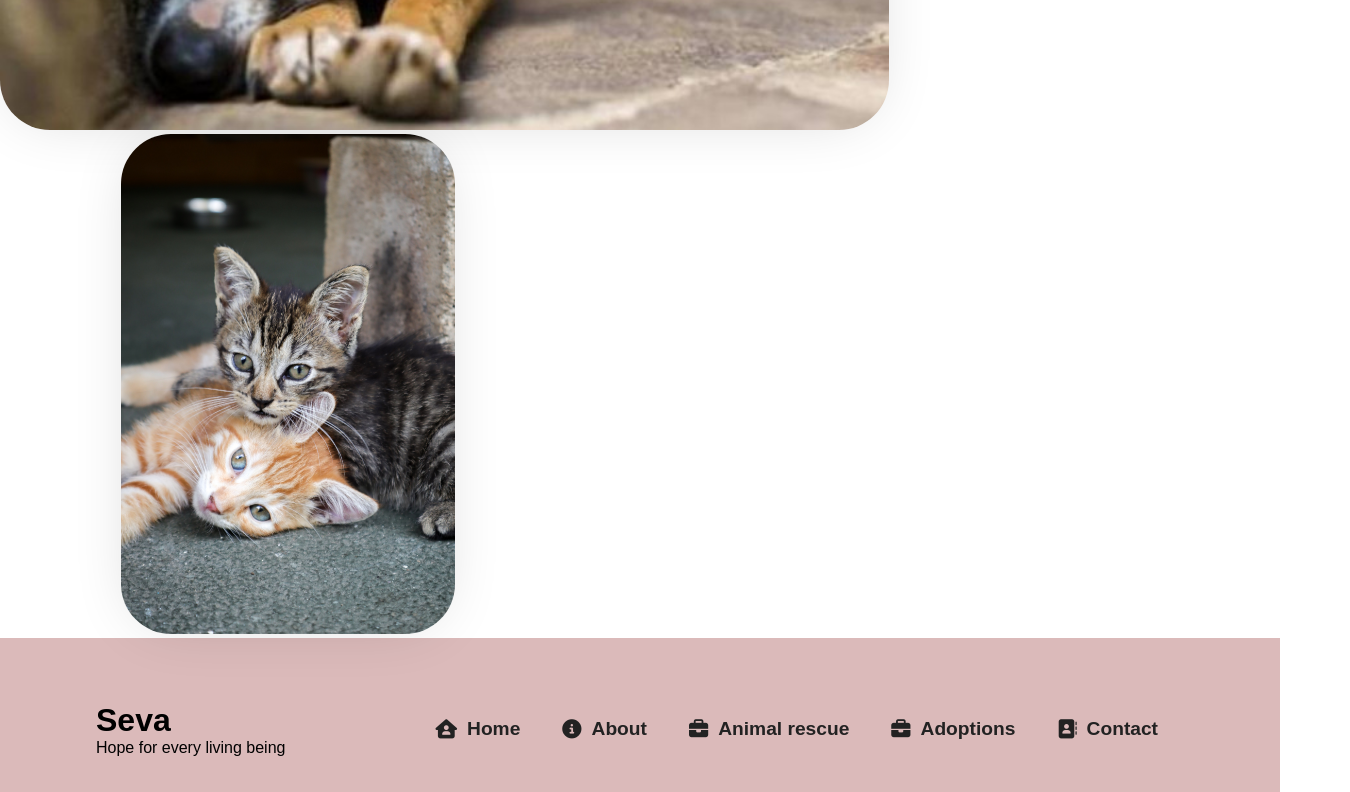
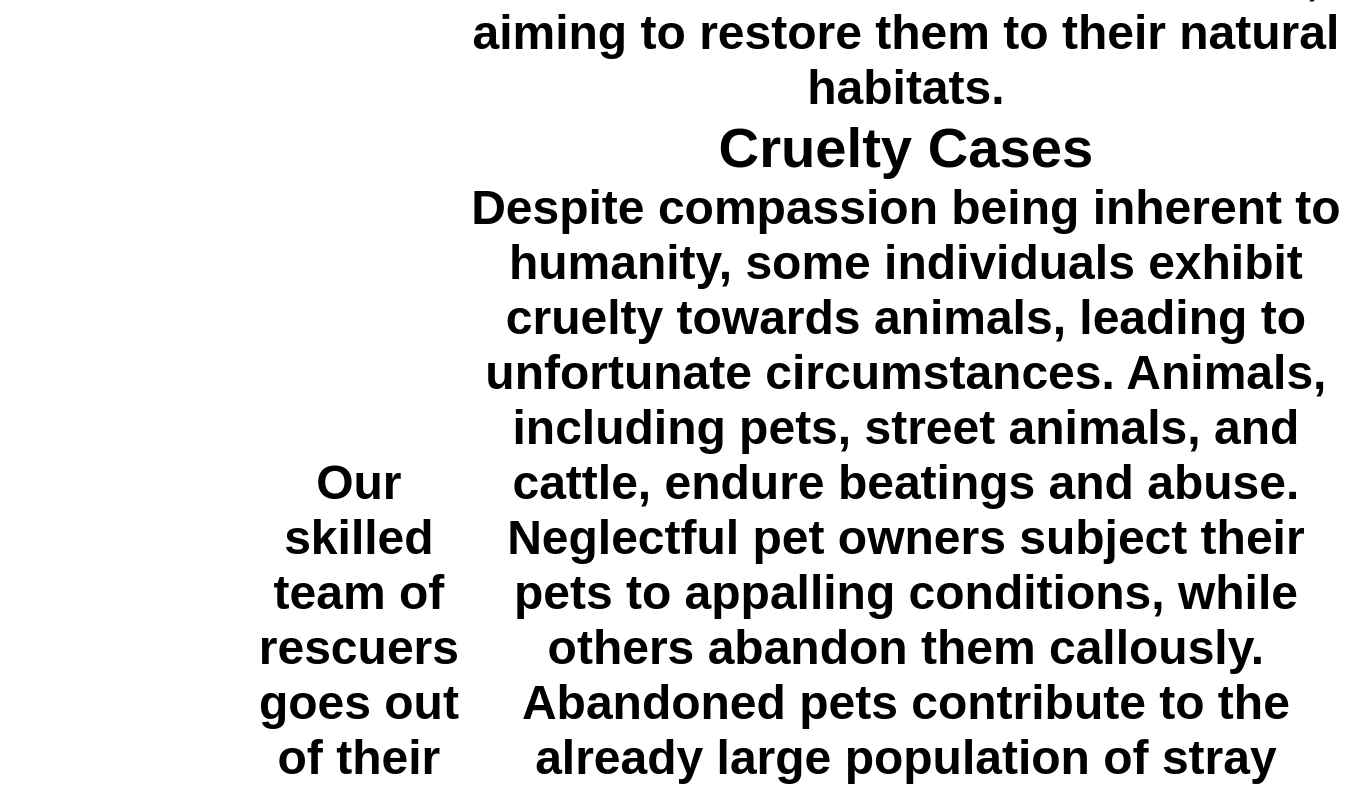
Before and after one commit to GargiAvadhani/cuddly-spoon, a React (Create React App) app: page /animalrescue in a window 1280 px wide. Shown: the part 1580-2372 px from the top of the page, 1350 px wide, since content can reach past the window. Built offline with nearby package versions, Linux system fonts and the light colour scheme; a web font is replaced by a local one.

Commit message:
animalcss

```diff
--- a/src/components/AnimalsStyles.css
+++ b/src/components/AnimalsStyles.css
@@ -1,15 +1,16 @@
 .aboutrescue {
-  /* font-size: 3rem; */
-  /* font-weight:bolder ; */
-  /* padding-top: 30px;
+  font-size: 3rem;
+  font-weight:bolder ;
+  padding-top: 30px;
   display: flex;
   align-items: center;
   justify-content: space-between;
-   margin-top: 4.5rem; */
-   width: 45%;
+  margin-top: 4.5rem;
+  width: 45%;
 }
   .fourth img{
       height:500px;
+      display: flex;
       object-fit:cover;
       border-radius:50px;
       box-shadow: -1px 1px 62px -18px rgba(0,0,0,0.19);
```
